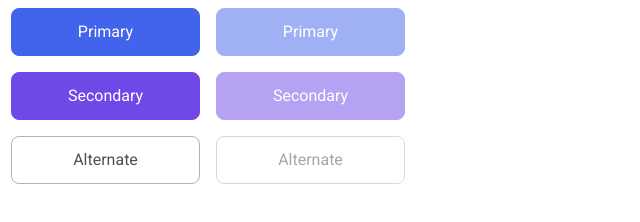
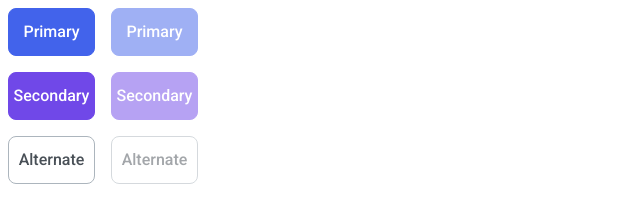
Before and after one commit to js-tasks-ru/htmlcss-20220811_evgenii89, a website: page 03-lection1/01-button/index.html in a window 1280 px wide. Shown: the whole page, without its empty margins (0-640 px from the left). Drawn offline with nearby package versions, Linux system fonts and the light colour scheme.

Commit message:
Fixed - PR comments

```diff
--- a/03-lection1/01-button/button.css
+++ b/03-lection1/01-button/button.css
@@ -1,18 +1,19 @@
 /* Стилизация кнопки */
 .button {
-    border-style: solid;
-    border-width: 1px;
+    border: 1px solid var(--border-color, var(--color-default));
+    border-radius: 8px;
 
-    max-width: 189px;
-    min-width: 189px;
-    height: 48px;
+    padding: 15px 0;
 
     cursor: var(--cursor, pointer);
 
     background-color: var(--background-color, transparent);
 
-    border-color: var(--border-color, var(--color-default));
     color: var(--color, var(--color-default));
+    font-size: 16px;
+    line-height: 16px;
+    font-family: 'Roboto', sans-serif;
+    font-weight: 500;
 
     opacity: var(--opacity, 1);
 }
@@ -26,42 +27,43 @@
 .button:disabled {
     --cursor: not-allowed;
     --opacity: 0.5;
+    pointer-events: none;
 }
 
-.button_type_primary {
+.button_primary {
     --background-color: var(--color-primary);
     --border-color: var(--color-primary);
     --color: var(--white);
 }
 
-.button_type_primary:hover,
-.button_type_primary:active,
-.button_type_primary:focus {
+.button_primary:hover,
+.button_primary:active,
+.button_primary:focus {
     --background-color: #2342C0;
     --border-color: #2342C0;
 }
 
-.button_type_secondary {
+.button_secondary {
     --background-color: var(--color-secondary);
     --border-color: var(--color-secondary);
     --color: var(--white);
 }
 
-.button_type_secondary:hover,
-.button_type_secondary:active,
-.button_type_secondary:focus {
+.button_secondary:hover,
+.button_secondary:active,
+.button_secondary:focus {
     --background-color: #5028C6;
     --border-color: #5028C6;
 }
 
-.button_type_alternate {
+.button_alternate {
     --background-color: var(--color-alternate);
     --border-color: var(--grey-3);
     --color: var(--grey-4);
 }
 
-.button_type_alternate:hover,
-.button_type_alternate:active,
-.button_type_alternate:focus {
+.button_alternate:hover,
+.button_alternate:active,
+.button_alternate:focus {
     --border-color: var(--black);
 }
--- a/03-lection1/01-button/index.html
+++ b/03-lection1/01-button/index.html
@@ -6,37 +6,42 @@
         <link rel="stylesheet" href="../../assets/css/main.css">
         <link rel="stylesheet" href="button.css">
         <style>
-            .container { /* Класс представлен для целей тестирования верстки кнопок */
+            /* Классы представлены для целей тестирования верстки кнопок */
+            .container {
                 display: flex;
                 flex-flow: row wrap;
                 justify-content: center;
                 gap: 1rem;
                 padding: 0.5rem;
-                width: 400px
+                width: 190px
+            }
+
+            .container > * {
+                flex-grow: 1;
             }
         </style>
     </head>
     <body>
     <div class="container">
-        <button class="button button_type_primary">
+        <button class="button button_primary">
             Primary
         </button>
         <button disabled
-                class="button button_type_primary">
+                class="button button_primary">
             Primary
         </button>
-        <button class="button button_type_secondary">
+        <button class="button button_secondary">
             Secondary
         </button>
         <button disabled
-                class="button button_type_secondary">
+                class="button button_secondary">
             Secondary
         </button>
-        <button class="button button_type_alternate">
+        <button class="button button_alternate">
             Alternate
         </button>
         <button disabled
-                class="button button_type_alternate">
+                class="button button_alternate">
             Alternate
         </button>
     </div>
--- a/assets/css/main.css
+++ b/assets/css/main.css
@@ -22,14 +22,3 @@
 
     --color-default: var(--grey-4);
 }
-
-* {
-    /*  Text  */
-    font-family: 'Roboto', sans-serif !important;
-    font-style: normal !important;
-    font-size: 16px !important;
-    line-height: 16px !important;
-
-    /*  Borders  */
-    border-radius: 8px !important;
-}
```
